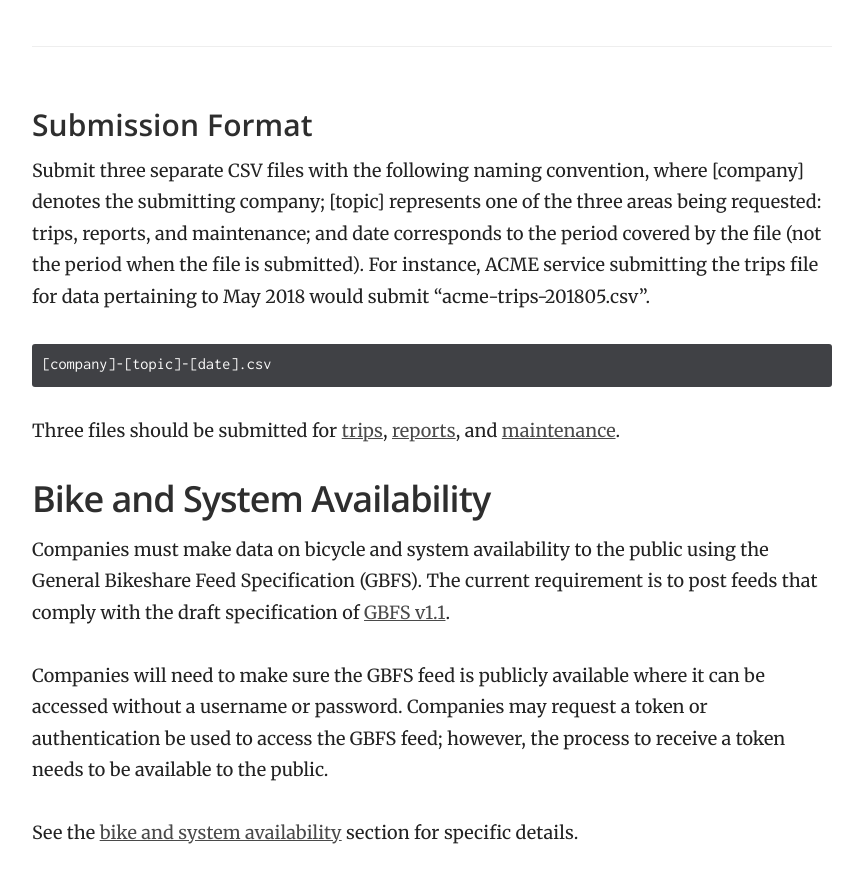
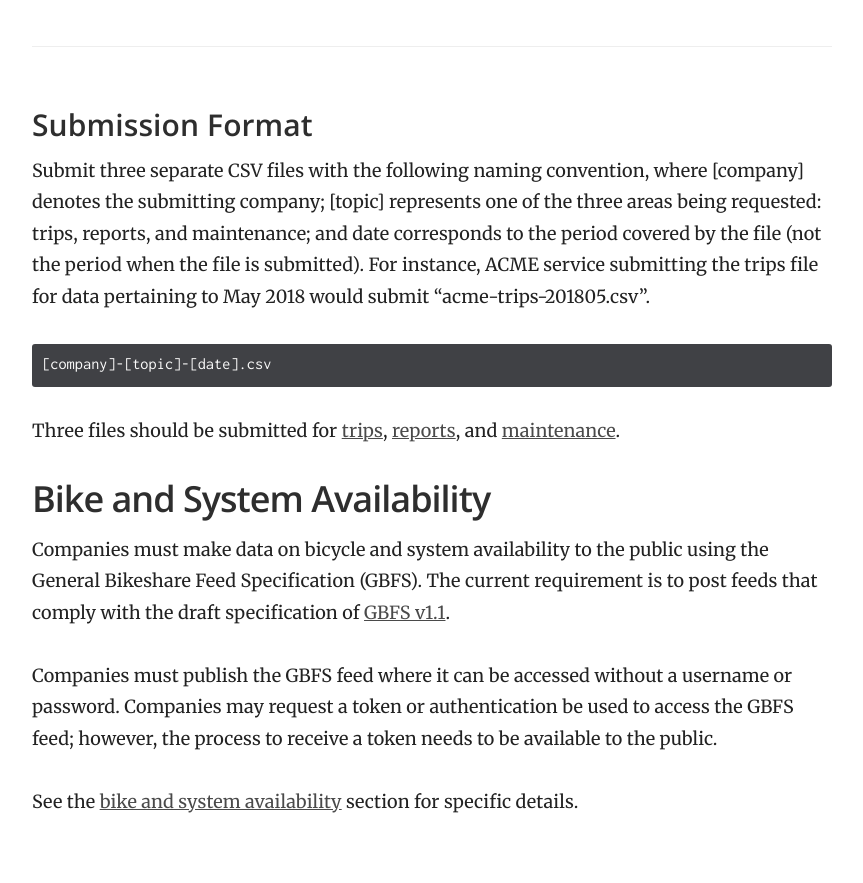
Before and after one commit to Chicago/dockless-bikeshare-reporting-manual, a Jekyll site: the page built from index.md, in a window 1280 px wide and 900 px high, scrolled down 1143 px. Shown: the top 883 px of the window, without its empty margins (358-1221 px from the left). Built offline with Jekyll 4.4.1, drawn with Linux system fonts in a browser that asks for light colours.

Commit message:
Resolves #11

```diff
--- a/index.md
+++ b/index.md
@@ -38,6 +38,6 @@ Three files should be submitted for [trips](trips), [reports](reports), and [mai
 
 Companies must make data on bicycle and system availability to the public using the General Bikeshare Feed Specification (GBFS). The current requirement is to post feeds that comply with the draft specification of [GBFS v1.1](https://github.com/dsgermain/gbfs/blob/f76251ad4c754b62defc42562887724f287b73ea/gbfs.md).
 
-Companies will need to make sure the GBFS feed is publicly available where it can be accessed without a username or password. Companies may request a token or authentication be used to access the GBFS feed; however, the process to receive a token needs to be available to the public.
+Companies must publish the GBFS feed where it can be accessed without a username or password. Companies may request a token or authentication be used to access the GBFS feed; however, the process to receive a token needs to be available to the public.
 
 See the [bike and system availability](gbfs) section for specific details.
```
